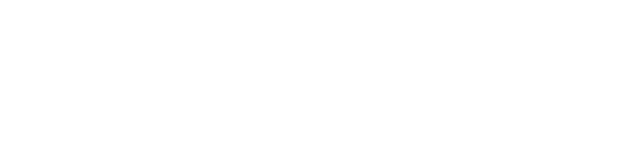
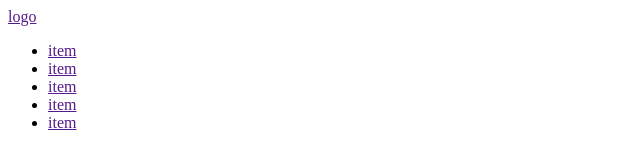
Before and after one commit to nikonenkoincodeit/test-project, a plain HTML site: page index.html in a window 1280 px wide. Shown: the whole page, without its empty margins (0-640 px from the left). Drawn offline with Linux system fonts and the light colour scheme.

Commit message:
add header

```diff
--- a/index.html
+++ b/index.html
@@ -6,5 +6,20 @@
     <meta name="viewport" content="width=device-width, initial-scale=1.0" />
     <title>Document</title>
   </head>
-  <body></body>
+  <body>
+    <header>
+      <div class="container">
+        <nav>
+          <a href="" class="logo">logo</a>
+          <ul>
+            <li><a href="">item</a></li>
+            <li><a href="">item</a></li>
+            <li><a href="">item</a></li>
+            <li><a href="">item</a></li>
+            <li><a href="">item</a></li>
+          </ul>
+        </nav>
+      </div>
+    </header>
+  </body>
 </html>
```
